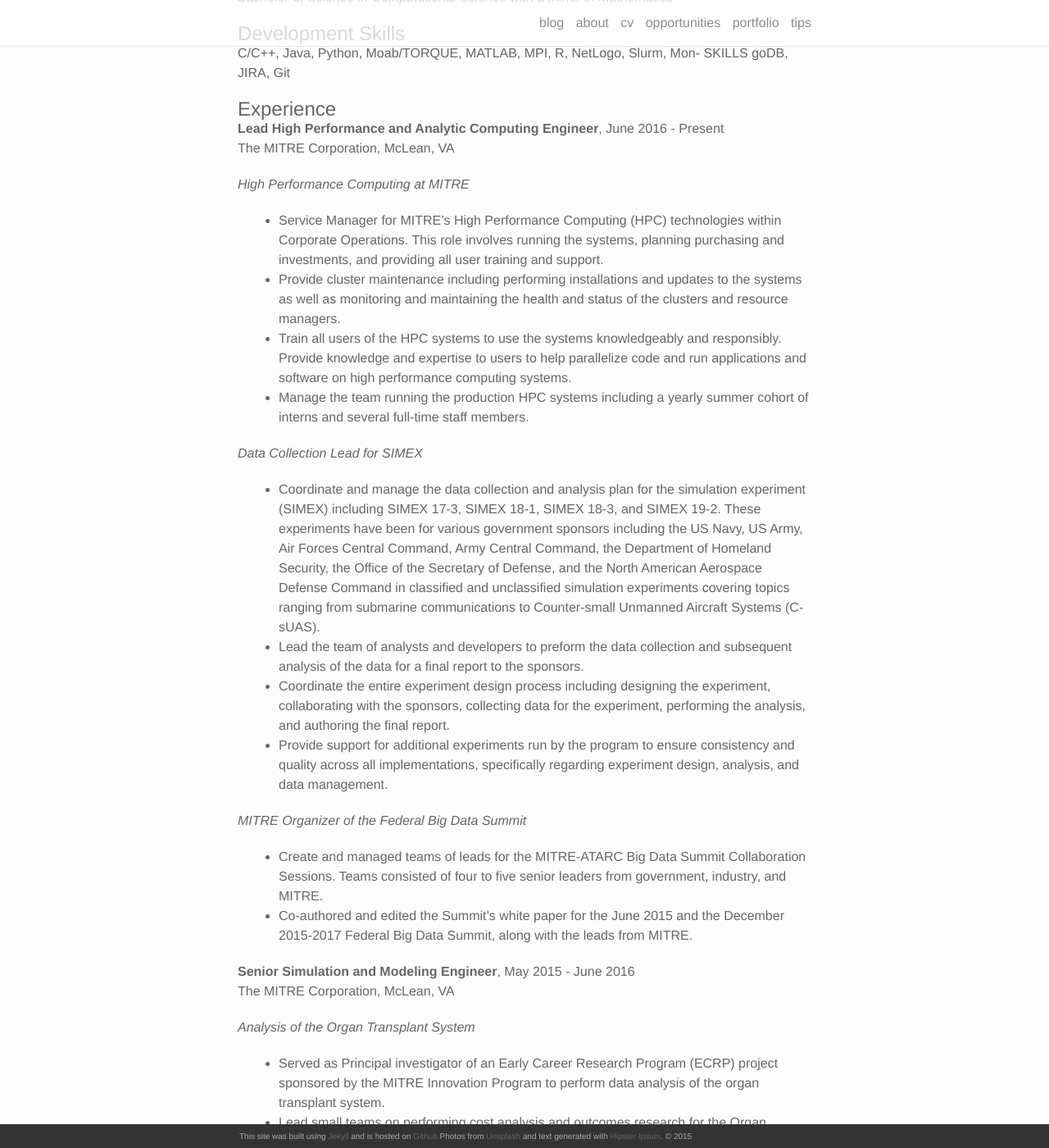
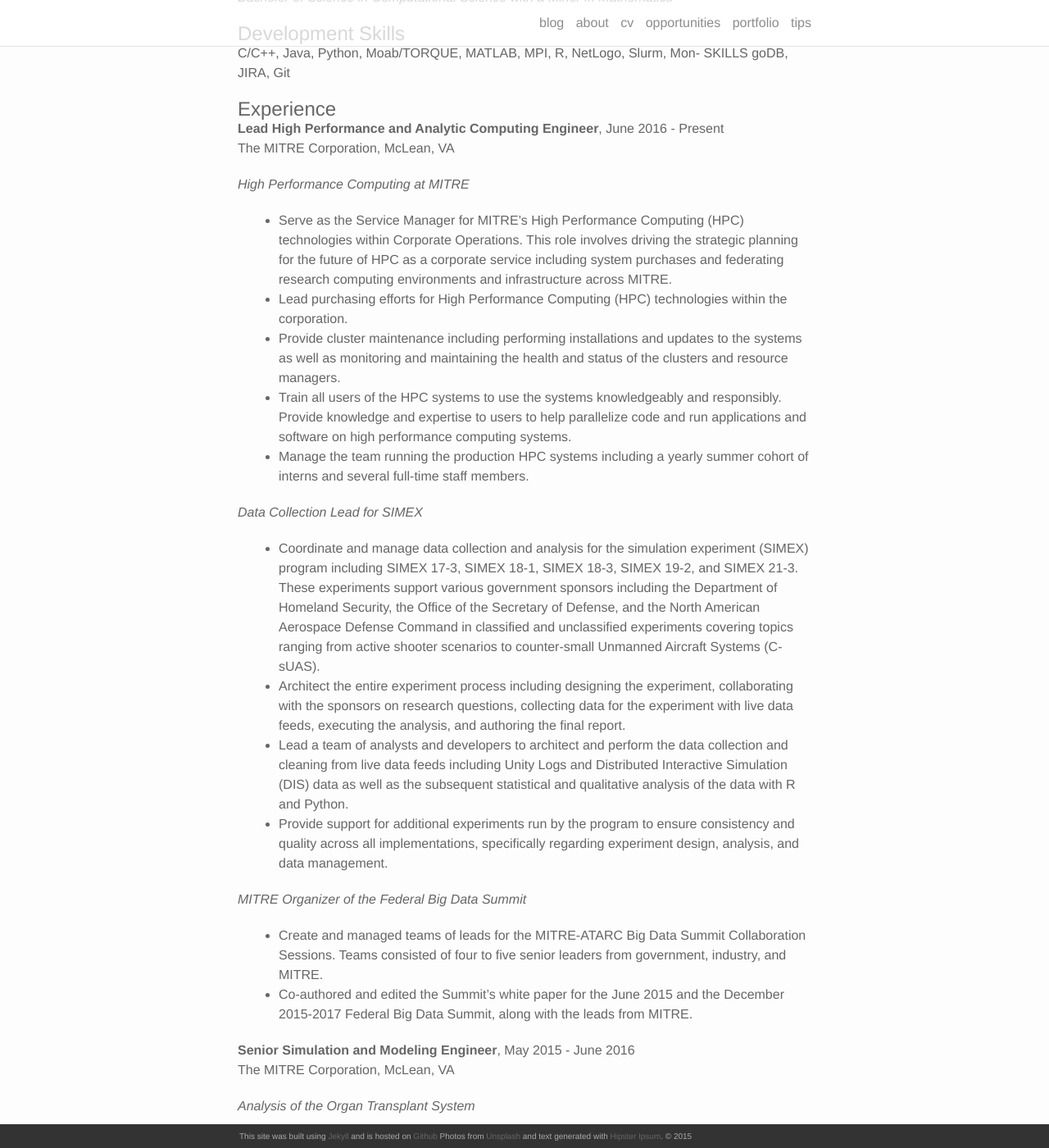
Before and after one commit to ceharvs/ceharvs.github.io, a Jekyll site: the page built from cv.md, in a window 1280 px wide and 1400 px high, scrolled down 405 px. Shown: the whole window at 82% size. Built offline with Jekyll 4.4.1, drawn with Linux system fonts in a browser that asks for light colours; nearby versions of some CDN libraries; some of the changed text lies outside the part shown.

Commit message:
Minor resume updates and new blogs for SC20 activities

```diff
--- a/cv.md
+++ b/cv.md
@@ -26,15 +26,16 @@
 The MITRE Corporation, McLean, VA
 
 *High Performance Computing at MITRE*
-* Service Manager for MITRE’s High Performance Computing (HPC) technologies within Corporate Operations. This role involves running the systems, planning purchasing and investments, and providing all user training and support.
+* Serve as the Service Manager for MITRE's High Performance Computing (HPC) technologies within Corporate Operations. This role involves driving the strategic planning for the future of HPC as a corporate service including system purchases and federating research computing environments and infrastructure across MITRE.
+* Lead purchasing efforts for High Performance Computing (HPC) technologies within the corporation.
 * Provide cluster maintenance including performing installations and updates to the systems as well as monitoring and maintaining the health and status of the clusters and resource managers.
 * Train all users of the HPC systems to use the systems knowledgeably and responsibly. Provide knowledge and expertise to users to help parallelize code and run applications and software on high performance computing systems.
 * Manage the team running the production HPC systems including a yearly summer cohort of interns and several full-time staff members.
 
 *Data Collection Lead for SIMEX*
-* Coordinate and manage the data collection and analysis plan for the simulation experiment (SIMEX) including SIMEX 17-3, SIMEX 18-1, SIMEX 18-3, and SIMEX 19-2. These experiments have been for various government sponsors including the US Navy, US Army, Air Forces Central Command, Army Central Command, the Department of Homeland Security, the Office of the Secretary of Defense, and the North American Aerospace Defense Command in classified and unclassified simulation experiments covering topics ranging from submarine communications to Counter-small Unmanned Aircraft Systems (C-sUAS).
-* Lead the team of analysts and developers to preform the data collection and subsequent analysis of the data for a final report to the sponsors.
-* Coordinate the entire experiment design process including designing the experiment, collaborating with the sponsors, collecting data for the experiment, performing the analysis, and authoring the final report.
+* Coordinate and manage data collection and analysis for the simulation experiment (SIMEX) program including SIMEX 17-3, SIMEX 18-1, SIMEX 18-3, SIMEX 19-2, and SIMEX 21-3. These experiments support various government sponsors including the Department of Homeland Security, the Office of the Secretary of Defense, and the North American Aerospace Defense Command in classified and unclassified experiments covering topics ranging from active shooter scenarios to counter-small Unmanned Aircraft Systems (C-sUAS).
+* Architect the entire experiment process including designing the experiment, collaborating with the sponsors on research questions, collecting data for the experiment with live data feeds, executing the analysis, and authoring the final report.
+* Lead a team of analysts and developers to architect and perform the data collection and cleaning from live data feeds including Unity Logs and Distributed Interactive Simulation (DIS) data as well as the subsequent statistical and qualitative analysis of the data with R and Python.
 * Provide support for additional experiments run by the program to ensure consistency and quality across all implementations, specifically regarding experiment design, analysis, and data management.
 
 *MITRE Organizer of the Federal Big Data Summit*
@@ -176,9 +177,11 @@
 Member of the SC steering committee which oversees the annual conference on High Performance Computing, Networking, Storage, and Analysis.
 
 **The Supercomputing Conference**, 2014 to Present <br>
-2021: Security Chair <br>
+2021: Security Chair. <br>
+2021: Technical Program Research Posters Committee. <br>
 2020: Students@SC Chair on the Executive Committee. <br>
 2019: Communications Liaison for Live Events. <br>
+2019: Technical Program Paper Reviewer. <br>
 2018: Student Volunteers Chair. <br>
 2017: Social Media Chair and Student Outreach Chair. <br>
 2016: Student Outreach Chair. <br>
@@ -193,12 +196,13 @@
 2017: Publicity Chair.
 
 **SIAM Computational Science and Engineering Conference** 2015 to Present <br>
+2021: Committee member for the Broader Engagement program. <br>
 2019: Committee member for the Broader Engagement program. <br>
 2017: Committee member for the Broader Engagement program.<br>
 2015: Committee member for the Broader Engagement program.
 
 # Other Activities
-Stockton College Field Hockey, NFHCA National Academic Squad (08-09), MITRE Softball Treasurer, Adult Co-Ed Soccer Enthusiast, Mentor for the MITRE Intern Program and Young Women in Engineering Day.
+Stockton College Field Hockey, NFHCA National Academic Squad (08-09), MITRE Softball Treasurer, Adult Co-Ed Soccer Enthusiast, City Impact Tutor, Mentor for the MITRE Intern Program and Young Women in Engineering Day.
 
 <div itemscope itemtype="https://schema.org/Person"><a itemprop="sameAs" content="https://orcid.org/0000-0002-3941-3895" href="https://orcid.org/0000-0002-3941-3895" target="orcid.widget" rel="noopener noreferrer" style="vertical-align:top;"><img src="https://orcid.org/sites/default/files/images/orcid_16x16.png" style="width:1em;margin-right:.5em;" alt="ORCID iD icon">https://orcid.org/0000-0002-3941-3895</a></div>
 
```
Also changed, not shown: _portfolio/10_project.markdown (added, +7 -0 lines), _portfolio/11_project.markdown (added, +7 -0 lines), _posts/2020-11-01-sc_racial_ethnic_di.markdown (added, +9 -0 lines), _posts/2020-11-30-sc20-recap.markdown (added, +16 -0 lines), opportunities.md (+1 -1 lines), img/sc20_logo.png (added), img/sc_dei.png (added).
